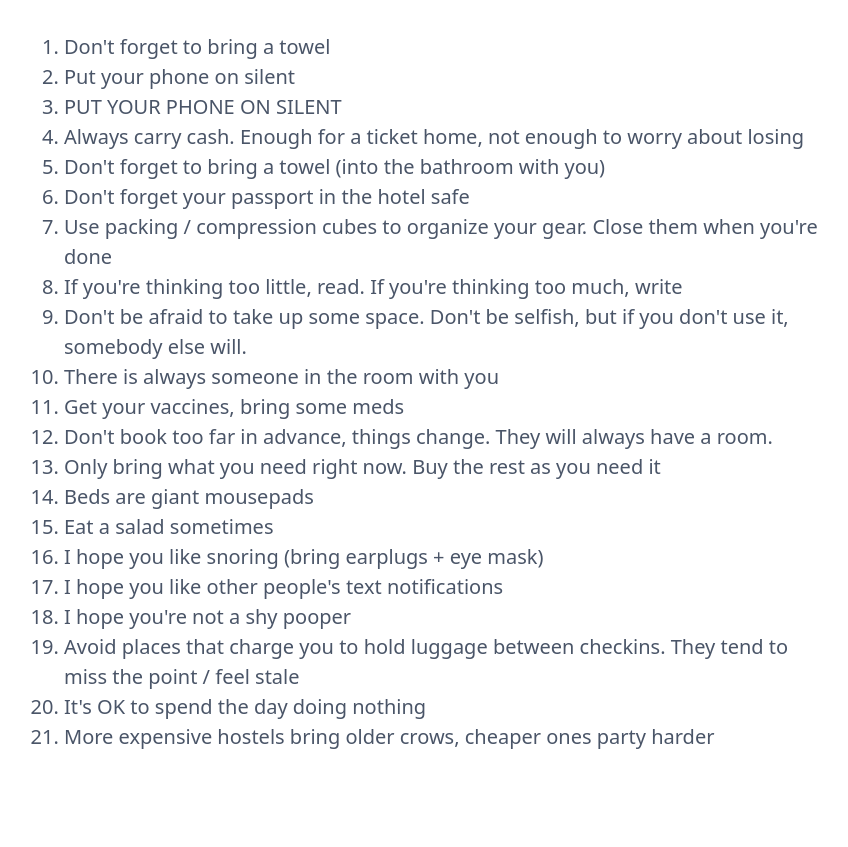
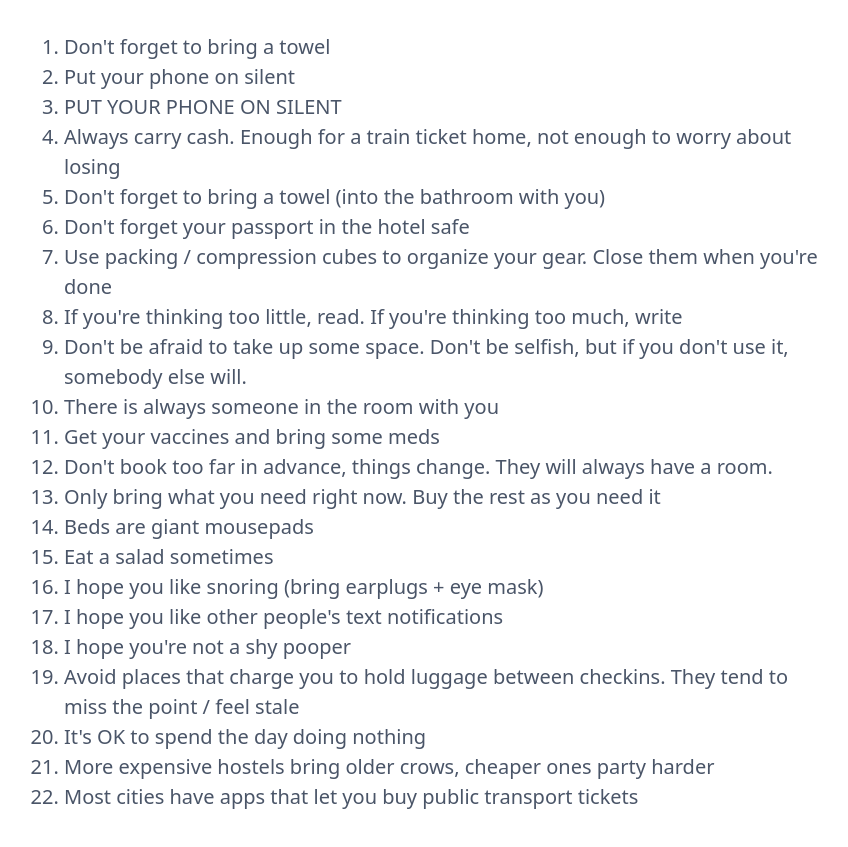
Before and after one commit to Zandakar/too-long-didnt-read, a Next.js app: page /rules-of-backpacking in a window 1280 px wide. Shown: the part 169-1016 px from the top of the page, without its empty margins (192-1040 px from the left). Built offline with nearby package versions, Linux system fonts and the light colour scheme.

Commit message:
final edit

```diff
--- a/_posts/post-07.md
+++ b/_posts/post-07.md
@@ -95,4 +95,5 @@ Ahoj, till next time.
 ![](/assets/images/posts/post-07/wall.jpg)
 \
 \
+![](/assets/images/posts/post-07/dimitra.jpeg)
 “It is inside myself that I must create someone who will understand” - Clarice Lispector
--- a/src/pages/resources.tsx
+++ b/src/pages/resources.tsx
@@ -32,7 +32,7 @@ const Page = () => (
                    <li>{`HostelWorld - Best app for booking hostels. Puts you in chats with all others who are staying there`}</li>
                    <li>{`AirBnB - Other than accomidation, the experiences you can find on here are pretty cool`}</li>
                    <li>{`GetYourGuide - Walking tours, bar crawls, general experiences`}</li>
-                   <li>{`GuruWalk - Similar to above`}</li>
+                   <li>{`GuruWalk - Cheap and consistently good walking tours. Great first activity in a city`}</li>
                   <li>{`Workaway - find volunteer work. Costs 50€ / year but has some really cool gigs`}</li>
                   <li>{`FlixBus - Cheap European intra and international travel`}</li>
         </ol>
--- a/src/pages/rules-of-backpacking.tsx
+++ b/src/pages/rules-of-backpacking.tsx
@@ -19,14 +19,14 @@ const Page = () => (
           <li>{`Don't forget to bring a towel`}</li>
           <li>{`Put your phone on silent`}</li>
           <li>{`PUT YOUR PHONE ON SILENT`}</li>
-          <li>{`Always carry cash. Enough for a ticket home, not enough to worry about losing`}</li>
+          <li>{`Always carry cash. Enough for a train ticket home, not enough to worry about losing`}</li>
           <li>{`Don't forget to bring a towel (into the bathroom with you)`}</li>
           <li>{`Don't forget your passport in the hotel safe`}</li>
           <li>{`Use packing / compression cubes to organize your gear. Close them when you're done`}</li>
           <li>{`If you're thinking too little, read. If you're thinking too much, write`}</li>
           <li>{`Don't be afraid to take up some space. Don't be selfish, but if you don't use it, somebody else will.`}</li>
           <li>{`There is always someone in the room with you`}</li>
-         <li>{`Get your vaccines, bring some meds`}</li>
+         <li>{`Get your vaccines and bring some meds`}</li>
          <li>{`Don't book too far in advance, things change. They will always have a room.`}</li>
          <li>{`Only bring what you need right now. Buy the rest as you need it`}</li>
          <li>{`Beds are giant mousepads`}</li>
@@ -37,6 +37,7 @@ const Page = () => (
         <li>{`Avoid places that charge you to hold luggage between checkins. They tend to miss the point / feel stale`}</li>
         <li>{`It's OK to spend the day doing nothing`}</li>
         <li>{`More expensive hostels bring older crows, cheaper ones party harder`}</li>
+        <li>{`Most cities have apps that let you buy public transport tickets`}</li>
         </ol>
         <br />
       </div>
```
